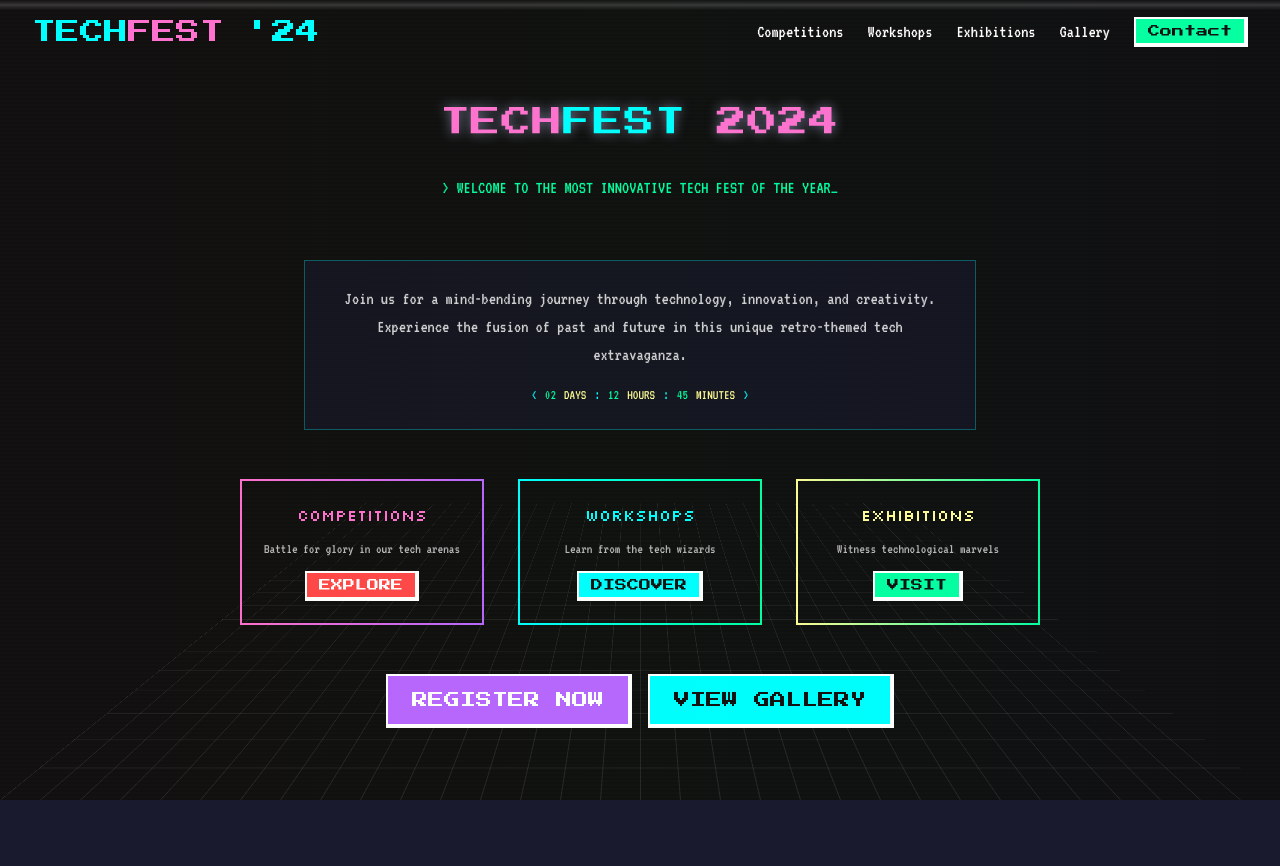
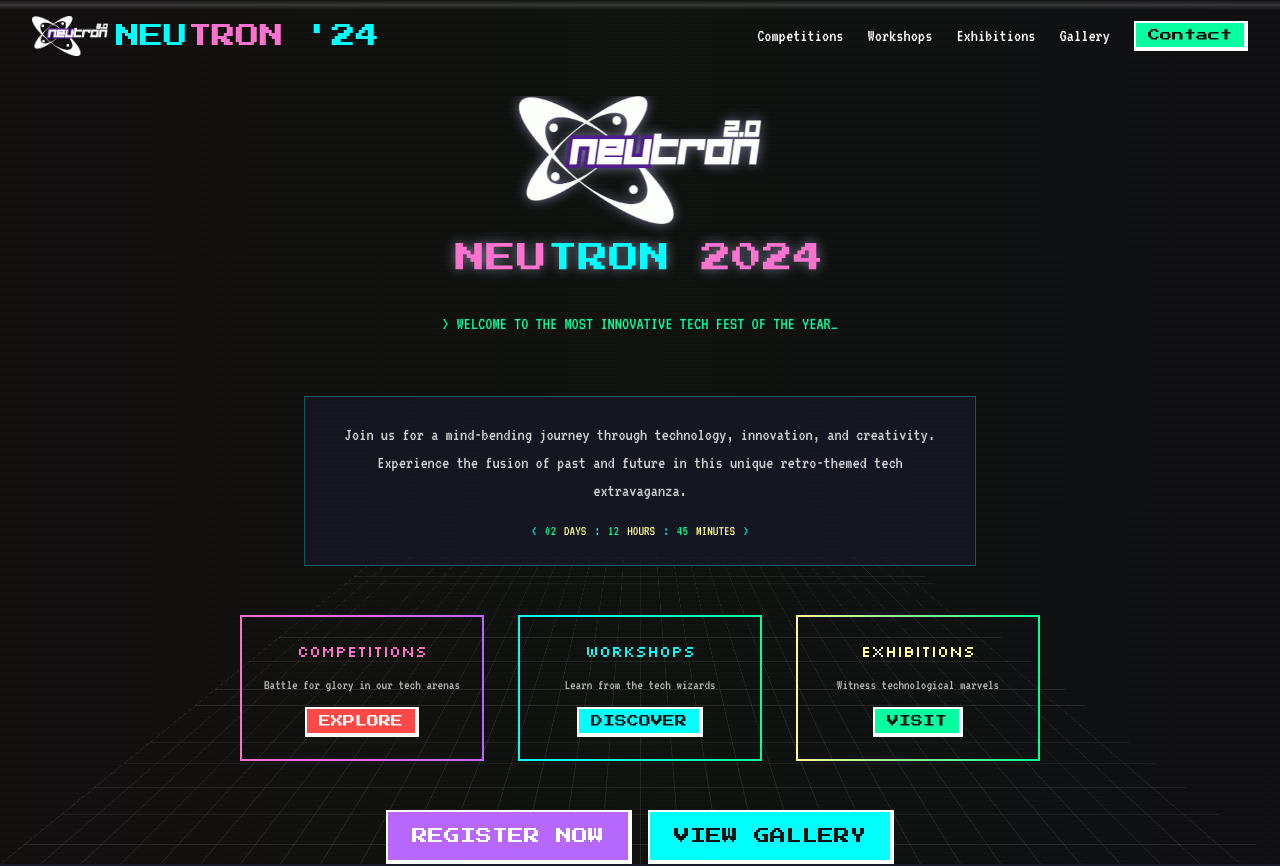
Before and after one commit to puneetk0/retro-festivity-web, a React (Vite) app: page / in a window 1280 px wide. Shown: the top 866 px of the page. Built offline with nearby package versions, Linux system fonts and the light colour scheme.

Commit message:
Add logo and name
Incorporate the official logo and the name "Neutron" into the design.

```diff
--- a/src/components/Footer.tsx
+++ b/src/components/Footer.tsx
@@ -6,8 +6,15 @@ const Footer = () => {
     <footer className="bg-retro-darkblue border-t-2 border-retro-blue/30 py-12">
       <div className="retro-container">
         <div className="grid grid-cols-1 md:grid-cols-3 gap-8 mb-8">
-          <div>
-            <h3 className="font-pixel text-retro-blue mb-4">TECH<span className="text-retro-pink">FEST</span> '24</h3>
+          <div className="flex flex-col items-start">
+            <div className="flex items-center mb-4">
+              <img
+                src="/lovable-uploads/091599ca-dd1e-413f-90e2-6e0d0141d700.png"
+                alt="Neutron Logo"
+                className="h-8 mr-2"
+              />
+              <h3 className="font-pixel text-retro-blue">NEU<span className="text-retro-pink">TRON</span> '24</h3>
+            </div>
             <p className="terminal-text text-white/70 mb-4">
               The ultimate retro-futuristic college tech fest experience. A journey through technology, creativity, and innovation.
             </p>
@@ -70,7 +77,7 @@ const Footer = () => {
               </li>
               <li className="flex items-center space-x-2">
                 <span className="text-retro-green">&gt;</span>
-                <span className="text-white/70">techfest@college.edu</span>
+                <span className="text-white/70">neutron@college.edu</span>
               </li>
               <li className="flex items-center space-x-2">
                 <span className="text-retro-green">&gt;</span>
@@ -82,7 +89,7 @@ const Footer = () => {
 
         <div className="border-t border-retro-blue/30 pt-8 text-center">
           <p className="terminal-text text-white/50">
-            &copy; {new Date().getFullYear()} TECHFEST '24. All rights reserved.
+            &copy; {new Date().getFullYear()} NEUTRON '24. All rights reserved.
           </p>
         </div>
       </div>
--- a/src/components/Hero.tsx
+++ b/src/components/Hero.tsx
@@ -27,9 +27,14 @@ const Hero = () => {
       <div className="scanline"></div>
 
       <div className="relative z-10 retro-container flex flex-col items-center justify-center min-h-[80vh] text-center px-4">
-        <div className="mb-8">
+        <div className="flex flex-col items-center mb-8">
+          <img
+            src="/lovable-uploads/091599ca-dd1e-413f-90e2-6e0d0141d700.png"
+            alt="Neutron Logo"
+            className="h-24 md:h-32 mb-4 animate-glow-pulse"
+          />
           <h1 className="retro-title text-retro-pink mb-2 animate-glow-pulse">
-            TECH<span className="text-retro-blue">FEST</span> 2024
+            NEU<span className="text-retro-blue">TRON</span> 2024
           </h1>
           <div className="h-20 flex items-center justify-center">
             <p className="terminal-text text-retro-green">
--- a/src/components/Navbar.tsx
+++ b/src/components/Navbar.tsx
@@ -35,9 +35,16 @@ const Navbar = () => {
       <div className="retro-container flex justify-between items-center">
         <Link
           to="/"
-          className="font-retro text-retro-blue text-xl md:text-2xl hover:animate-text-flicker"
+          className="flex items-center hover:animate-text-flicker"
         >
-          TECH<span className="text-retro-pink">FEST</span> '24
+          <img
+            src="/lovable-uploads/091599ca-dd1e-413f-90e2-6e0d0141d700.png"
+            alt="Neutron Logo"
+            className="h-10 mr-2"
+          />
+          <span className="font-retro text-retro-blue text-xl md:text-2xl">
+            NEU<span className="text-retro-pink">TRON</span> '24
+          </span>
         </Link>
 
         {/* Desktop Navigation */}
```
Also changed, not shown: public/lovable-uploads/091599ca-dd1e-413f-90e2-6e0d0141d700.png (added).
